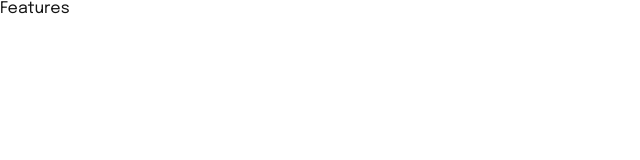
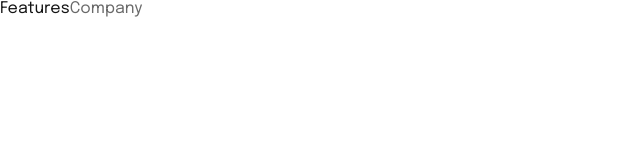
Before and after one commit to JulianOviedo/Home-dropdowns, a Next.js app in the folder homeSection/: page / in a window 1280 px wide. Shown: the top 160 px of the page, without its empty margins (0-640 px from the left). Built offline with nearby package versions, Linux system fonts and the light colour scheme.

Commit message:
add NavBar component

```diff
--- a/homeSection/src/components/NavBar/NavBar.js
+++ b/homeSection/src/components/NavBar/NavBar.js
@@ -1,36 +1,19 @@
-import { MenuItem, MenuList, Typography } from '@mui/material'
-import { useState } from 'react'
+import NavItem from '../NavItem/NavItem'
 
+const NavBar = () => {
 
-export default function NavItem({ name, dropdown, arrayItems, arrayIcons }) {
-    const [isDropdownOpen, setIsDropdownOpen] = useState(false) //dropdown
-    const handleDropdown = () => {
-        setIsDropdownOpen(!isDropdownOpen)
-    }
+    const featuresItems = ['Todo List', 'Calendar', 'Reminders', 'Planning']
+    const featuresLogos = ['/icon-todo.svg', '/icon-calendar.svg', '/icon-reminders.svg', '/icon-planning.svg']
+
+    const companyItems = ['History', 'Our Team', 'Blog']
 
     return (
-        <>
-            {dropdown ?
-                <Typography variant='aDropdown' onClick={handleDropdown}>
-                    {name}
-                    {isDropdownOpen &&
-                        <MenuList>
-                            {arrayItems.map((item, idx) => {
-                                return (
-                                    <>
-                                        <MenuItem key={idx}>
-                                            {arrayIcons[idx] && <img alt='icon' src={arrayIcons[idx]} key={idx} />}
-                                            {/* // if u dont want to add any icon to the MenuItem u need to add a 'null' in the array of icons  */}
-                                            {item}
-                                        </MenuItem>
-                                    </>
-                                )
-                            })}
-                        </MenuList>
-                    }
-                </Typography>
-                :
-                <Typography variant='a'>{name}</Typography>}
-        </>
+        <a>
+            <NavItem name='Features' dropdown={true} arrayItems={featuresItems} arrayIcons={featuresLogos} />
+            <NavItem name='Company' dropdown={true} arrayItems={companyItems}/>
+        </a>
     )
+
 }
+
+export default NavBar
```
Also changed, not shown: homeSection/src/components/NavBar/NavBar.module.css (deleted).
